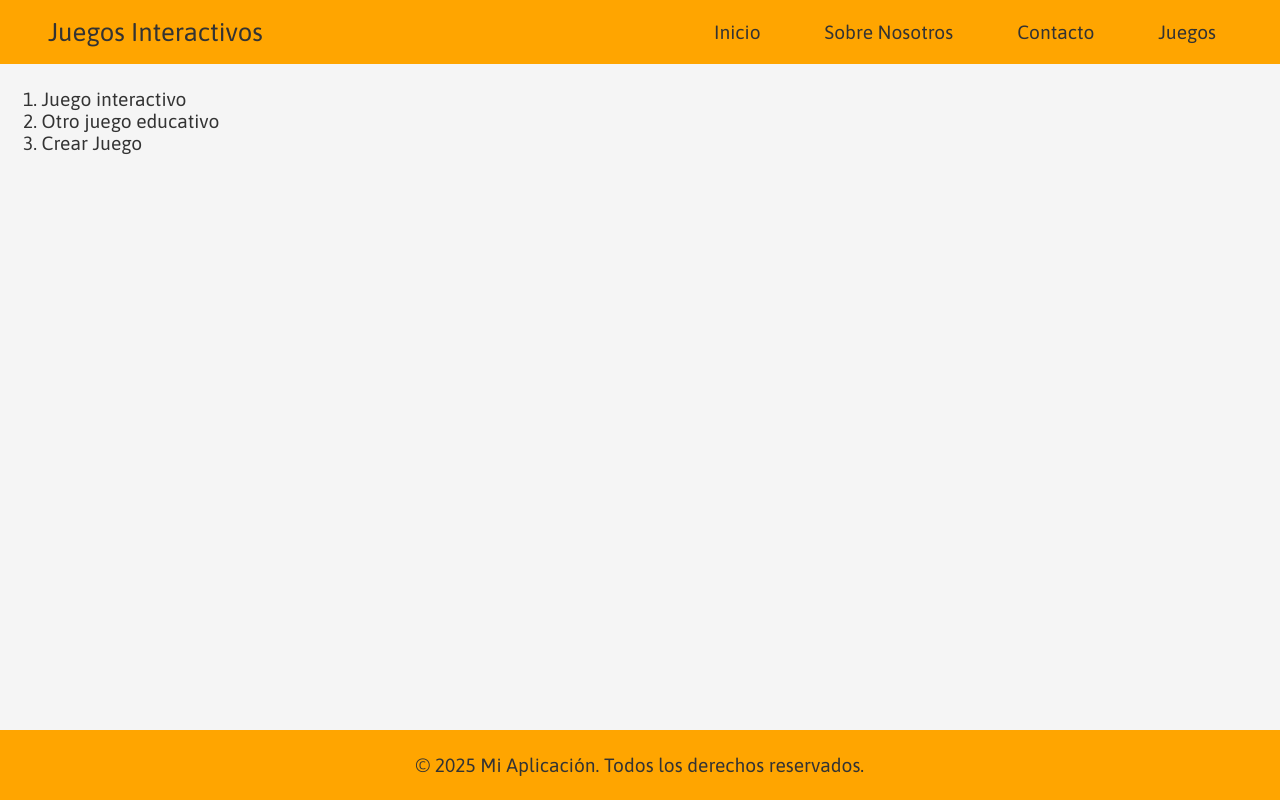
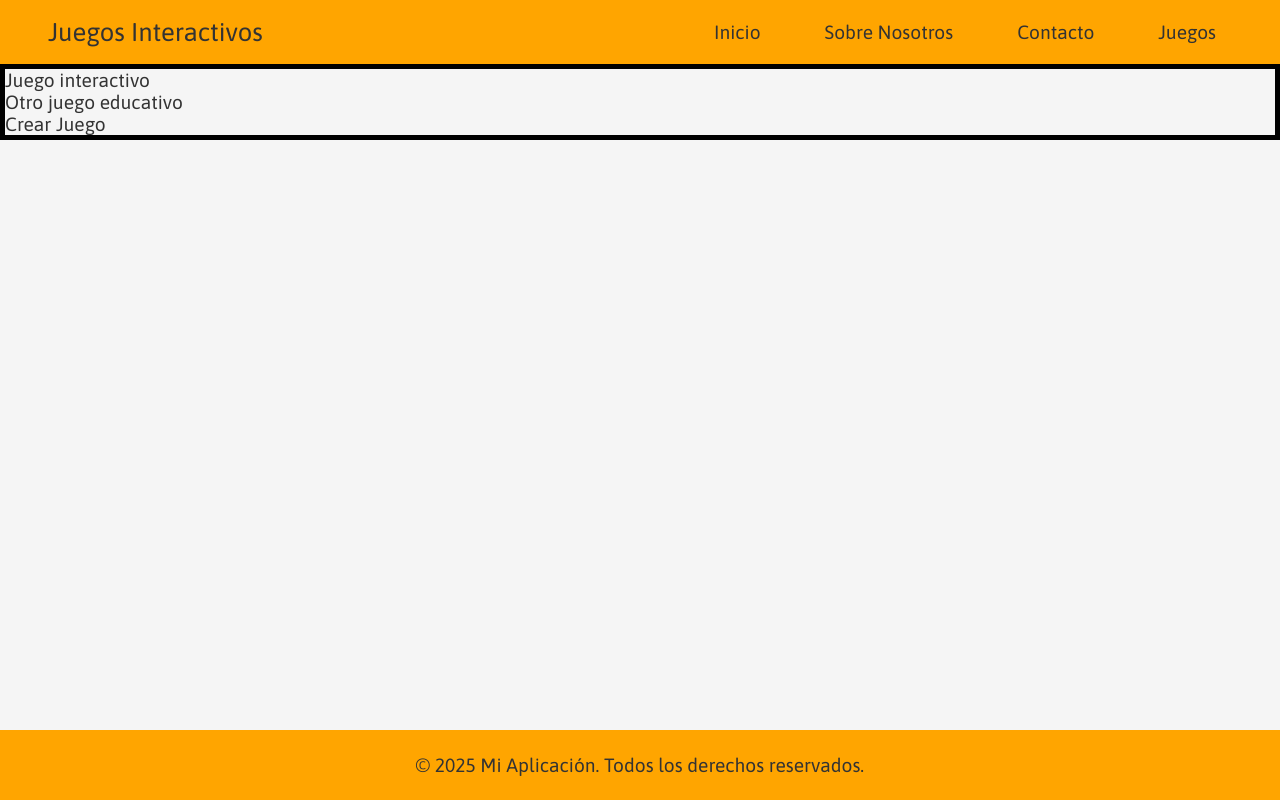
Before and after one commit to jonathanalexiiz/Code-Breakers, a React (Vite) app in the folder code-breakers-frontend/: page /games in a window 1280 px wide. Built offline with nearby package versions, Linux system fonts and the light colour scheme.

Commit message:
pantalla de logging redirige

```diff
--- a/code-breakers-frontend/src/App.jsx
+++ b/code-breakers-frontend/src/App.jsx
@@ -17,7 +17,7 @@ const App = () => {
         <Route path="/" element={<Layout />}>
 
           <Route index element={<Login/>} />
-          <Route path="Home" element={<Home />} />
+          <Route path="home" element={<Home />} />
           <Route path="about" element={<About />} />
           <Route path="contact" element={<Contact />} />
           <Route path="games" element= {< Game />} />
--- a/code-breakers-frontend/src/components/Login.jsx
+++ b/code-breakers-frontend/src/components/Login.jsx
@@ -1,9 +1,11 @@
 import React, { useState } from 'react';
+import { useNavigate } from 'react-router-dom'; // 👈 Importar
 import '../styles/login.css';
 
 const Login = () => {
   const [form, setForm] = useState({ email: '', password: '' });
   const [error, setError] = useState({ email: '', password: '' });
+  const navigate = useNavigate(); // 👈 Hook para redirigir
 
   const handleChange = (e) => {
     const { name, value } = e.target;
@@ -18,6 +20,7 @@ const Login = () => {
 
   const handleSubmit = (e) => {
     e.preventDefault();
+
     const newErrors = {
       email: form.email ? '' : 'El email es obligatorio',
       password: form.password ? '' : 'La contraseña es obligatoria',
@@ -25,9 +28,15 @@ const Login = () => {
 
     setError(newErrors);
 
+    // Aquí validas credenciales (puedes personalizar esto)
+    const isValid = form.email === 'admin@correo.com' && form.password === '123456';
+
     if (!newErrors.email && !newErrors.password) {
-      alert('Login exitoso (solo frontend)');
-      console.log('Datos:', form);
+      if (isValid) {
+        navigate('/home'); // 👈 Redirige si es válido
+      } else {
+        alert('Credenciales incorrectas');
+      }
     }
   };
 
--- a/code-breakers-frontend/src/pages/Games.jsx
+++ b/code-breakers-frontend/src/pages/Games.jsx
@@ -1,5 +1,6 @@
 import React from "react";
 import { Link } from "react-router-dom";
+import '../styles/games.css'
 
 const Game = () => {
     return(
--- /dev/null
+++ b/code-breakers-frontend/src/styles/games.css
@@ -0,0 +1,3 @@
+.juegos-links {
+    border: 5px solid black;
+}
--- a/code-breakers-frontend/src/styles/main.css
+++ b/code-breakers-frontend/src/styles/main.css
@@ -2,7 +2,7 @@
     grid-area: main; /* Especifica que es la zona del header en el grid */
     /* border: 5px solid blue; */
     font-size: 1.2rem;
-    padding: 1.5rem 2.6rem;
+    /* padding: 1.5rem 2.6rem; */
   }
 
 
```
